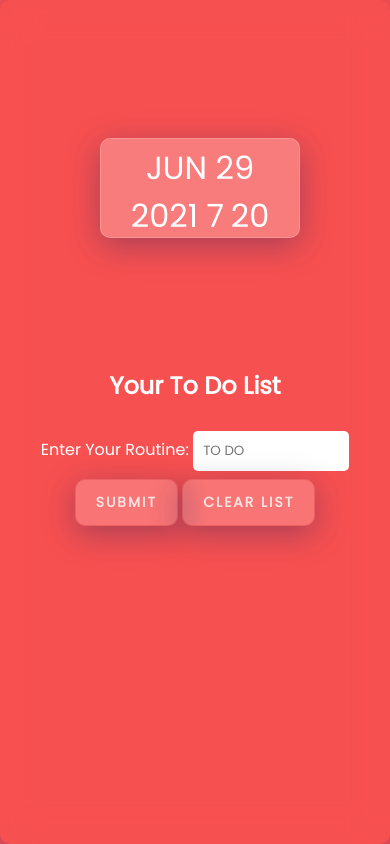
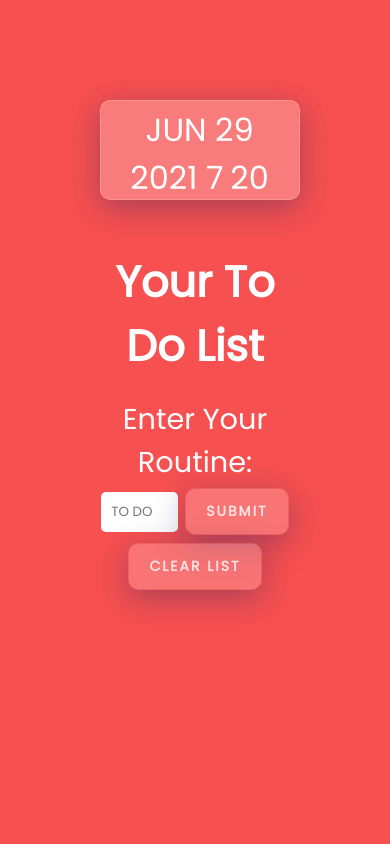
Before and after one commit to sonndy/To-Do-Glasmorphism, a plain HTML site: page index.html in a window 390 px wide. Drawn offline with Linux system fonts and the light colour scheme.

Commit message:
Make the todo app more responsive

```diff
--- a/glass.css
+++ b/glass.css
@@ -8,25 +8,25 @@
 
 
 body {
-    display: flex;
     justify-content: center;
     align-items: center;
     min-height: 100vh;
-    background: #303044;
-    margin: 50px;
     background: rgba( 244, 6, 6, 0.70 );
-    box-shadow: 0 8px 32px 0 rgba( 31, 38, 135, 0.37 );
-    backdrop-filter: blur( 18.0px );
-    -webkit-backdrop-filter: blur( 18.0px );
     border-radius: 10px;
+    margin-left: auto;
+    margin-right: auto;
+    padding: 50px;
+    width: min(90%, 1000px);
 }
 
 .mainSection #date-time {
     width: 200px;
     height: 100px;
-    position: absolute;
+    /* position: absolute;
     left: 84.5%;
-    top: 20px;
+    top: 20px; */
+    /* position: relative; */
+    margin: auto;
     text-align: center;
     padding: 10px;
     padding-top: 5px;
@@ -39,7 +39,7 @@ body {
     -webkit-backdrop-filter: blur( 4px );
     border-radius: 10px;
     border: 1px solid rgba( 255, 255, 255, 0.18 );
-
+    margin-bottom: 50px;
 
    cursor: pointer;
    text-transform: uppercase;
@@ -49,10 +49,6 @@ body {
 .mainSection #date-time:hover {
     background-color: rgba(255,255,255,0.2);
   }
-main {
-    min-width: 1200;
-}
-
 
 
 
@@ -60,7 +56,9 @@ main {
 
     font-size: 1.8em;
     color: #fff;
-    width: 1200px;
+    width: min(80%,1000px);
+    margin: auto;
+    /* background-color: blue; */
     text-align: center;
     padding-top: 50px;
 }
@@ -107,14 +105,7 @@ input:focus {
 
 
 .container #delete-button {
-    /* display: block;
-    padding: 8px 20px;
-    margin-top: 250px;
-    background: #fff;
-    border-radius: 20px;
-    color: #000;
-    bottom: 50%;
-    border: none; */
+
 
     display: block;
     padding: 8px 20px;
@@ -155,7 +146,7 @@ input:focus {
     display: flex;
     justify-content: center;
     align-items: center;
-    max-width: 1200px;
+    min-width: (600px, 900px);
     flex-wrap: wrap;
     z-index: 1;
 }
@@ -235,80 +226,38 @@ span .trans {
 }
 
 
-@media screen and (max-width:690px){
+@media screen and (max-width:850px) {
 
+
+    .mainSection {
+        width: min(90%,635px);
+    }
+
+    body {
+        width: min(80%, 700px);
+        margin: auto;
+    }
+
+    .mainSection #date-time {
+        margin: auto;
+        margin-bottom: 50px;
+    }
+}
+/*
+
+@media screen and (min-width: 601px){
     .mainSection {
         font-size: 1.8em;
         color: #fff;
-        width: auto;
+        width: min(800px);
         text-align: center;
         padding-top: 50px;
-        font-size: 16px;
     }
 
+} */
 
-.mainSection #date-time {
-    position: absolute;
-    left: 60%;
-}
-
-}
-
-@media screen and (max-width:480px) {
-
+@media screen and (min-width: 1200px) {
     .mainSection {
-        position: relative;
-        font-size: 1.8em;
-        color: #fff;
-        width: auto;
-        text-align: center;
-        padding-top: 50px;
-        font-size: 16px;
-    }
-    body {
-        margin: 0;
-    }
-
-
-.mainSection #date-time {
-    position: absolute;
-    left: 100px;
-    top: -180px;
-}
-
-}
-
-@media screen and (max-width:520px) and (min-width: 519px) {
-    .mainSection {
-        font-size: 1.8em;
-        color: #fff;
-        width: auto;
-        text-align: center;
-        padding-top: 50px;
-        font-size: 16px;
-    }
-
-    body {
-        margin: 0;
-    }
-
-    .mainSection #date-time {
-        position: relative;
-        left: 170px;
-        top: -250px;
+        width: 950px;
     }
 }
-
-
-@media screen and (min-width:619px) {
-    .mainSection {
-        font-size: 1.8em;
-        color: #fff;
-        width: 800px;
-        text-align: center;
-        padding-top: 50px;
-        font-size: 20px;
-    }
-
-
-}
--- a/index.html
+++ b/index.html
@@ -4,7 +4,7 @@
     <meta charset="UTF-8">
     <meta http-equiv="X-UA-Compatible" content="IE=edge">
     <meta name="viewport" content="width=device-width, initial-scale=1.0">
-    <meta http-equiv="Refresh" content="2; url=public/index.html">
+    <!-- <meta http-equiv="Refresh" content="2; url=public/index.html"> -->
     <title>Glassmorphism</title>
     <link rel="stylesheet" href="glass.css">
     <link rel="preconnect" href="https://fonts.gstatic.com">
```
